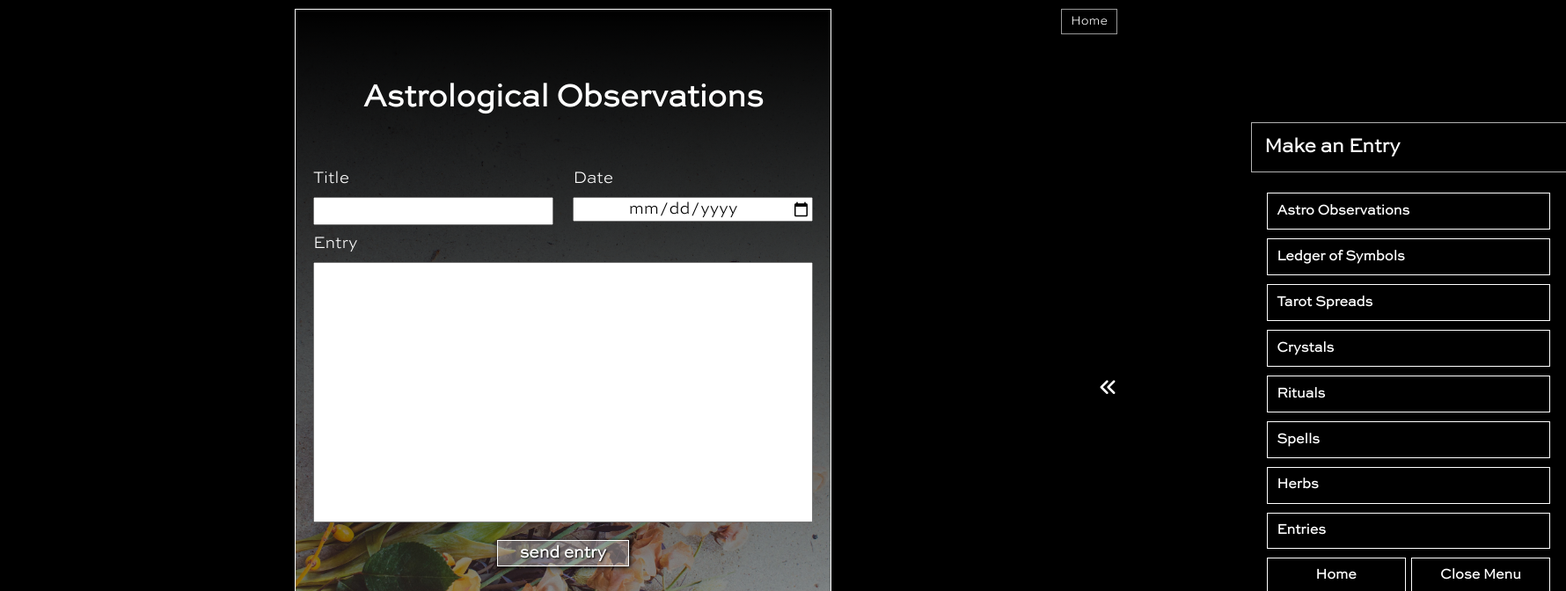
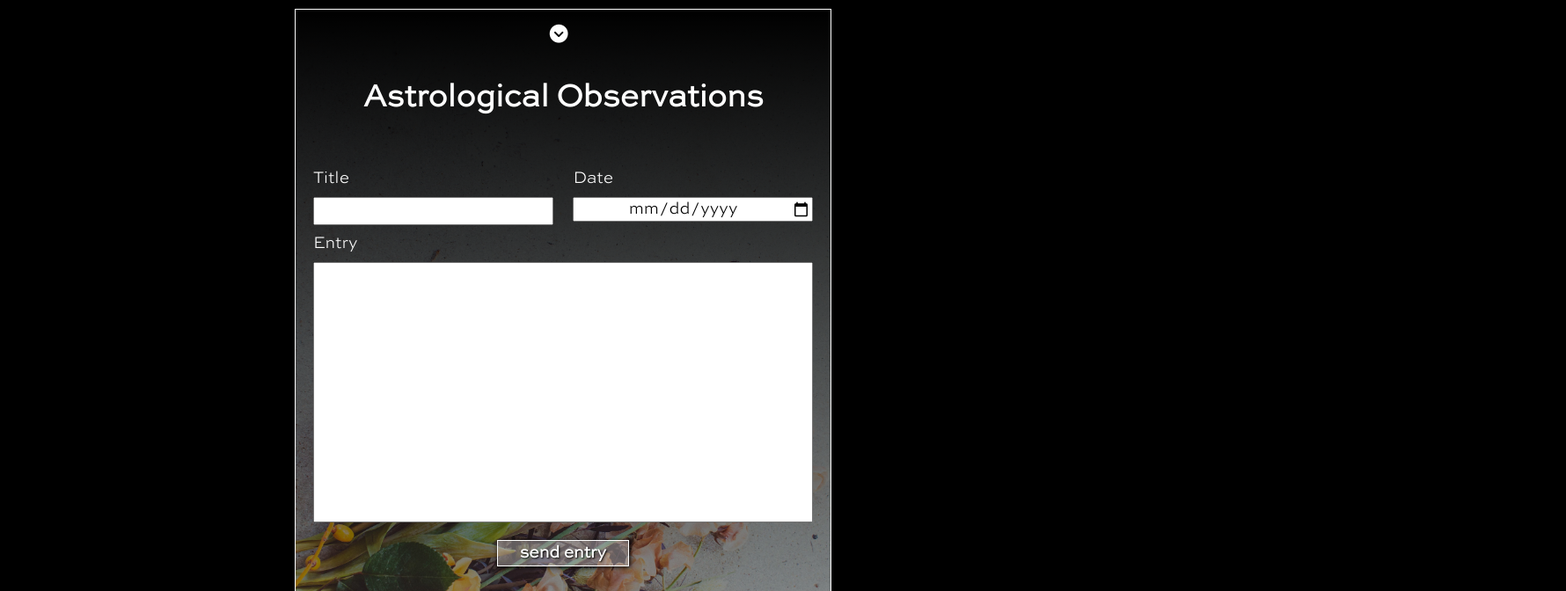
Before and after one commit to brennaMacQuarrie/le-grimoire, a React (Create React App) app: page /astro in a window 1280 px wide. Shown: the top 672 px of the page at 88% size, 1780 px wide, since content can reach past the window. Built offline with nearby package versions, Linux system fonts and the light colour scheme; no server answers.

Commit message:
switch to top dropdown

```diff
--- a/src/components/Sidebar.js
+++ b/src/components/Sidebar.js
@@ -9,7 +9,7 @@ export default function Sidebar(props) {
             { (location.pathname !== '/') ? (
                 <button
                     className={`reOpen ${(props.view) ? "inactive" : "active"}`}
-                    onClick={props.toggleMenu}><i className="fas fa-angle-double-left"></i></button>
+                    onClick={props.toggleMenu}><i class="fas fa-chevron-circle-down"></i></button>
                 ) : null
             }
 
--- a/src/css/_links.scss
+++ b/src/css/_links.scss
@@ -4,19 +4,25 @@
   font-size: 1.3rem;
   color: white;
   position: fixed;
-  right: 0;
-  top: 50%;
+  top: 0; right: 48%;
   opacity: 1;
   border: none;
+  box-shadow: none;
   background: transparent;
-  padding: 10px;
+  padding: 8px 20px;
   transition: all 0.8s;
   &:hover,
   &:focus {
-    transform: translateX(-10px);
+    transform: translateY(10px);
     background: transparent;
     color: white;
   }
+}
+
+// arrow down
+.reOpen.inactive {
+  opacity: 0;
+  top: 28%;
 }
 
 a.button,
@@ -43,16 +49,16 @@ button {
 }
 
 .homeLink {
-  top: 10px;
-  right: 10px;
+  bottom: 10px; top: unset;
+  right: 47%;
   font-size: 0.9rem;
   text-decoration: none;
-  padding: 5px 10px;
+  background: black;
   border: 1px rgba(255, 255, 255, 0.6) solid;
   &:hover,
   &:focus {
       color: black;
-      background-color: white;
+      background-color: $offWhite;
       transform: translateX(0px);
   }
 }
--- a/src/css/_sidebar.scss
+++ b/src/css/_sidebar.scss
@@ -3,19 +3,18 @@
   width: 28%;
   height: 100vh;
   position: absolute;
-  top: 0;
+  top: -45%; right: 50%;
+  transform: translate(50%,-50%);
   display: flex;
   flex-direction: column;
   justify-content: center;
-  text-align: left;
+  text-align: center;
   transition: all 1s;
   h2 {
     font-size: 1.4rem;
     padding: 4%;
     background: black;
-    border-bottom: 1px solid rgba(255, 255, 255, 0.7);
-    border-left: 1px solid rgba(255, 255, 255, 0.7);
-    border-top: 1px solid rgba(255, 255, 255, 0.7);
+    border: 1px solid rgba(255, 255, 255, 0.7);
   }
   .link {
     @include color($hoverText);
@@ -47,16 +46,11 @@
   }
 }
 .menu.active {
-  right: 0;
+  top: 0;
+  top: 45%; right: 50%;
+  transform: translate(50%,-50%);
 }
 
 .menu.inactive {
-  right: -500px;
   transition: all 1s;
 }
-
-// arrows
-.reOpen.inactive {
-  opacity: 0;
-  right: 28%;
-}
--- a/src/css/styles.css
+++ b/src/css/styles.css
@@ -256,12 +256,14 @@ body {
   font-size: 1.3rem;
   color: white;
   position: fixed;
-  right: 0;
-  top: 50%;
+  top: 0;
+  right: 48%;
   opacity: 1;
   border: none;
+  -webkit-box-shadow: none;
+          box-shadow: none;
   background: transparent;
-  padding: 10px;
+  padding: 8px 20px;
   -webkit-transition: all 0.8s;
   transition: all 0.8s;
 }
@@ -269,10 +271,15 @@ body {
 .homeLink:hover, .homeLink:focus,
 .reOpen:hover,
 .reOpen:focus {
-  -webkit-transform: translateX(-10px);
-          transform: translateX(-10px);
+  -webkit-transform: translateY(10px);
+          transform: translateY(10px);
   background: transparent;
   color: white;
+}
+
+.reOpen.inactive {
+  opacity: 0;
+  top: 28%;
 }
 
 a.button,
@@ -323,17 +330,18 @@ button:active {
 }
 
 .homeLink {
-  top: 10px;
-  right: 10px;
+  bottom: 10px;
+  top: unset;
+  right: 47%;
   font-size: 0.9rem;
   text-decoration: none;
-  padding: 5px 10px;
+  background: black;
   border: 1px rgba(255, 255, 255, 0.6) solid;
 }
 
 .homeLink:hover, .homeLink:focus {
   color: black;
-  background-color: white;
+  background-color: rgba(255, 255, 255, 0.562);
   -webkit-transform: translateX(0px);
           transform: translateX(0px);
 }
@@ -387,7 +395,10 @@ button:active {
   width: 28%;
   height: 100vh;
   position: absolute;
-  top: 0;
+  top: -45%;
+  right: 50%;
+  -webkit-transform: translate(50%, -50%);
+          transform: translate(50%, -50%);
   display: -webkit-box;
   display: -ms-flexbox;
   display: flex;
@@ -398,7 +409,7 @@ button:active {
   -webkit-box-pack: center;
       -ms-flex-pack: center;
           justify-content: center;
-  text-align: left;
+  text-align: center;
   -webkit-transition: all 1s;
   transition: all 1s;
 }
@@ -407,9 +418,7 @@ button:active {
   font-size: 1.4rem;
   padding: 4%;
   background: black;
-  border-bottom: 1px solid rgba(255, 255, 255, 0.7);
-  border-left: 1px solid rgba(255, 255, 255, 0.7);
-  border-top: 1px solid rgba(255, 255, 255, 0.7);
+  border: 1px solid rgba(255, 255, 255, 0.7);
 }
 
 .menu .link {
@@ -465,18 +474,16 @@ button:active {
 }
 
 .menu.active {
-  right: 0;
+  top: 0;
+  top: 45%;
+  right: 50%;
+  -webkit-transform: translate(50%, -50%);
+          transform: translate(50%, -50%);
 }
 
 .menu.inactive {
-  right: -500px;
   -webkit-transition: all 1s;
   transition: all 1s;
-}
-
-.reOpen.inactive {
-  opacity: 0;
-  right: 28%;
 }
 
 .content,
```
Also changed, not shown: 1 other file (tests, documents, lock files or other folders).
